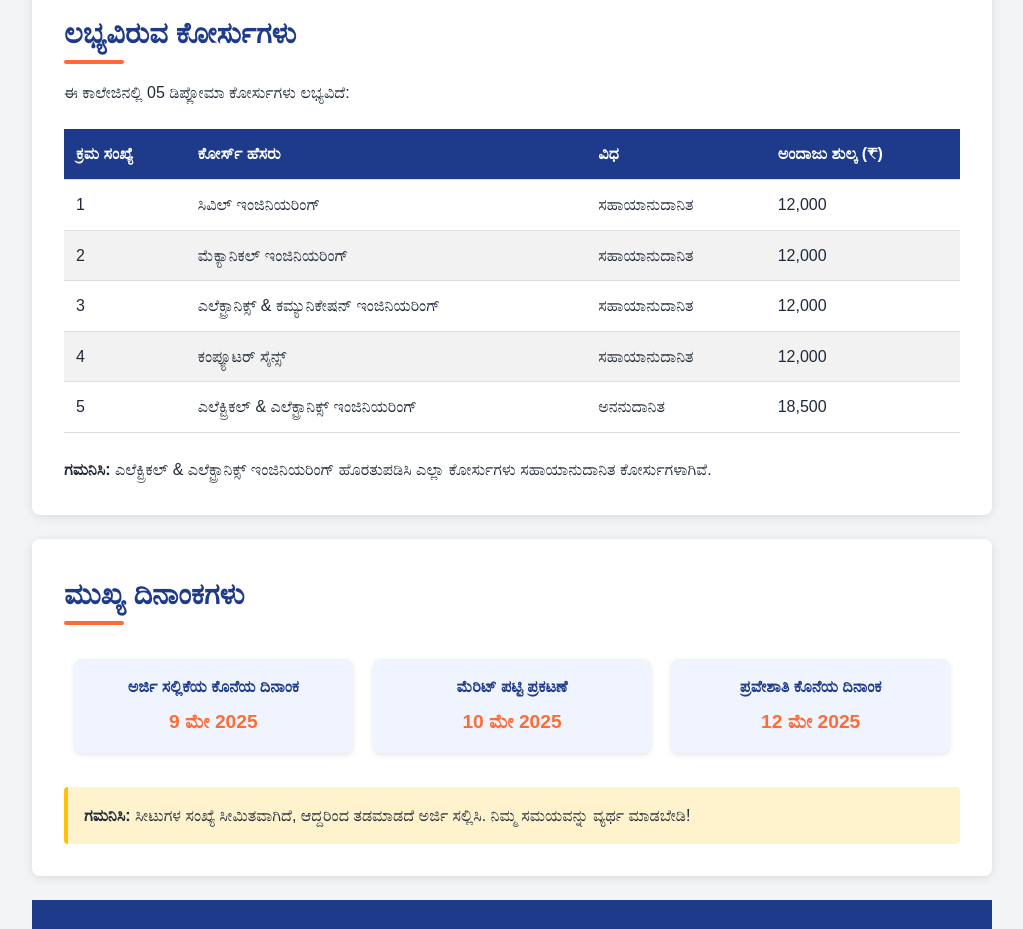
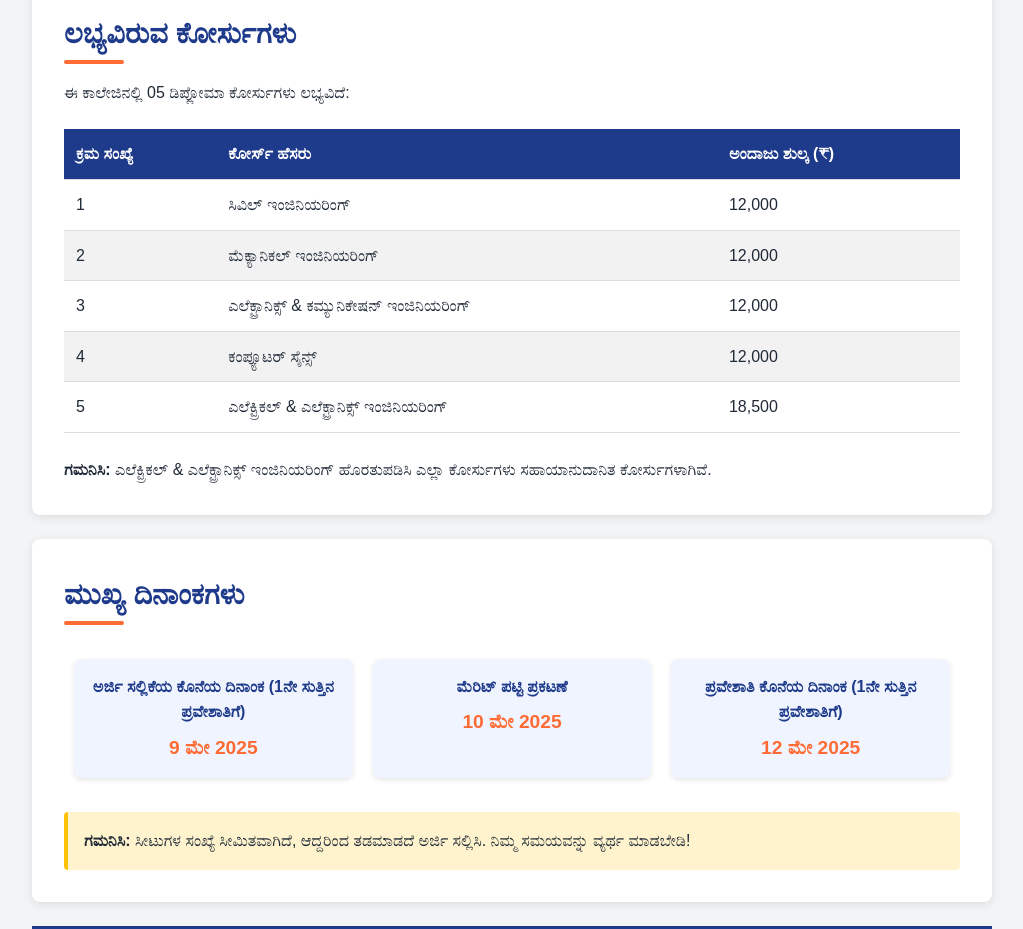
Before and after one commit to tejukargal/SMP-Admission-Notify_1, a plain HTML site: page index.html in a window 1280 px wide. Shown: the part 1560-2489 px from the top of the page, without its empty margins (128-1151 px from the left). Drawn offline with Linux system fonts and the light colour scheme.

Commit message:
Update index.html

```diff
--- a/index.html
+++ b/index.html
@@ -335,7 +335,6 @@
                     <tr>
                         <th>ಕ್ರಮ ಸಂಖ್ಯೆ</th>
                         <th>ಕೋರ್ಸ್ ಹೆಸರು</th>
-                        <th>ವಿಧ</th>
                         <th>ಅಂದಾಜು ಶುಲ್ಕ (₹)</th>
                     </tr>
                 </thead>
@@ -343,31 +342,26 @@
                     <tr>
                         <td>1</td>
                         <td>ಸಿವಿಲ್ ಇಂಜಿನಿಯರಿಂಗ್</td>
-                        <td>ಸಹಾಯಾನುದಾನಿತ</td>
                         <td>12,000</td>
                     </tr>
                     <tr>
                         <td>2</td>
                         <td>ಮೆಕ್ಯಾನಿಕಲ್ ಇಂಜಿನಿಯರಿಂಗ್</td>
-                        <td>ಸಹಾಯಾನುದಾನಿತ</td>
                         <td>12,000</td>
                     </tr>
                     <tr>
                         <td>3</td>
                         <td>ಎಲೆಕ್ಟ್ರಾನಿಕ್ಸ್ & ಕಮ್ಯುನಿಕೇಷನ್ ಇಂಜಿನಿಯರಿಂಗ್</td>
-                        <td>ಸಹಾಯಾನುದಾನಿತ</td>
                         <td>12,000</td>
                     </tr>
                     <tr>
                         <td>4</td>
                         <td>ಕಂಪ್ಯೂಟರ್ ಸೈನ್ಸ್</td>
-                        <td>ಸಹಾಯಾನುದಾನಿತ</td>
                         <td>12,000</td>
                     </tr>
                     <tr>
                         <td>5</td>
                         <td>ಎಲೆಕ್ಟ್ರಿಕಲ್ & ಎಲೆಕ್ಟ್ರಾನಿಕ್ಸ್ ಇಂಜಿನಿಯರಿಂಗ್</td>
-                        <td>ಅನನುದಾನಿತ</td>
                         <td>18,500</td>
                     </tr>
                 </tbody>
@@ -380,7 +374,7 @@
             <h2>ಮುಖ್ಯ ದಿನಾಂಕಗಳು</h2>
             <div class="important-dates">
                 <div class="date-card">
-                    <h3>ಅರ್ಜಿ ಸಲ್ಲಿಕೆಯ ಕೊನೆಯ ದಿನಾಂಕ</h3>
+                    <h3>ಅರ್ಜಿ ಸಲ್ಲಿಕೆಯ ಕೊನೆಯ ದಿನಾಂಕ (1ನೇ ಸುತ್ತಿನ ಪ್ರವೇಶಾತಿಗೆ)</h3>
                     <p class="date">9 ಮೇ 2025</p>
                 </div>
 
@@ -390,7 +384,7 @@
                 </div>
 
                 <div class="date-card">
-                    <h3>ಪ್ರವೇಶಾತಿ ಕೊನೆಯ ದಿನಾಂಕ</h3>
+                    <h3>ಪ್ರವೇಶಾತಿ ಕೊನೆಯ ದಿನಾಂಕ (1ನೇ ಸುತ್ತಿನ ಪ್ರವೇಶಾತಿಗೆ)</h3>
                     <p class="date">12 ಮೇ 2025</p>
                 </div>
             </div>
```
